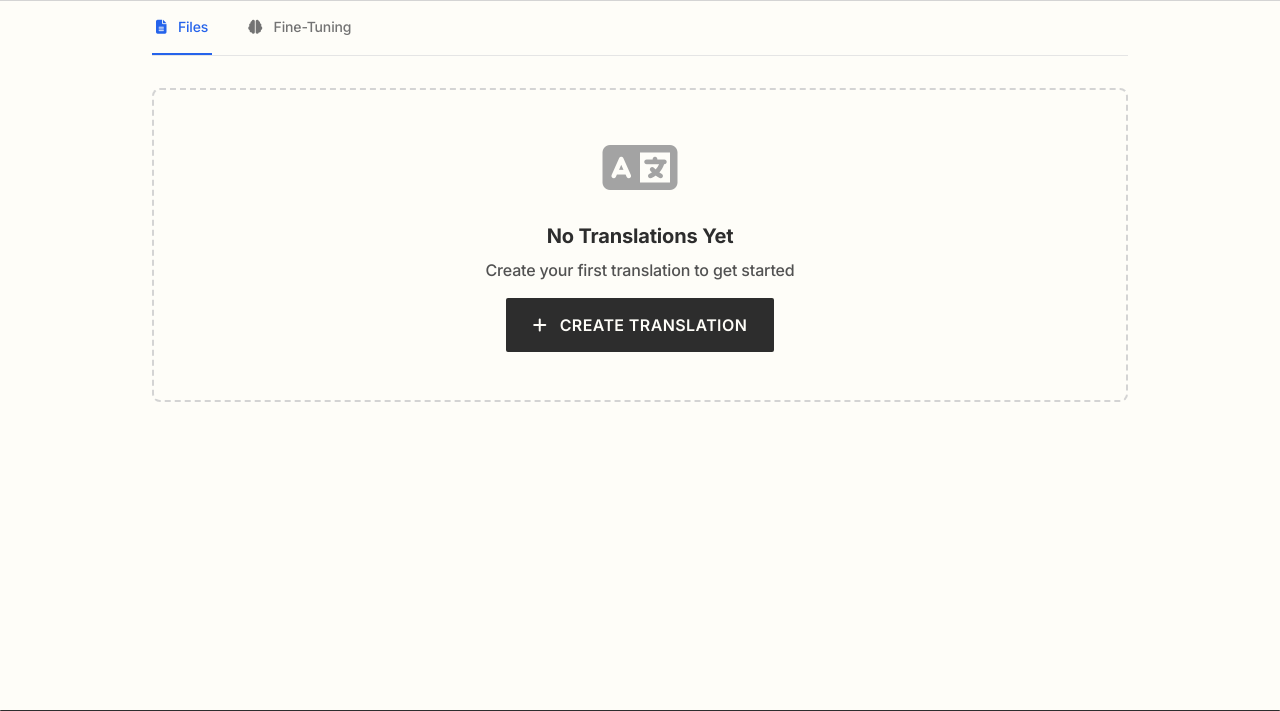
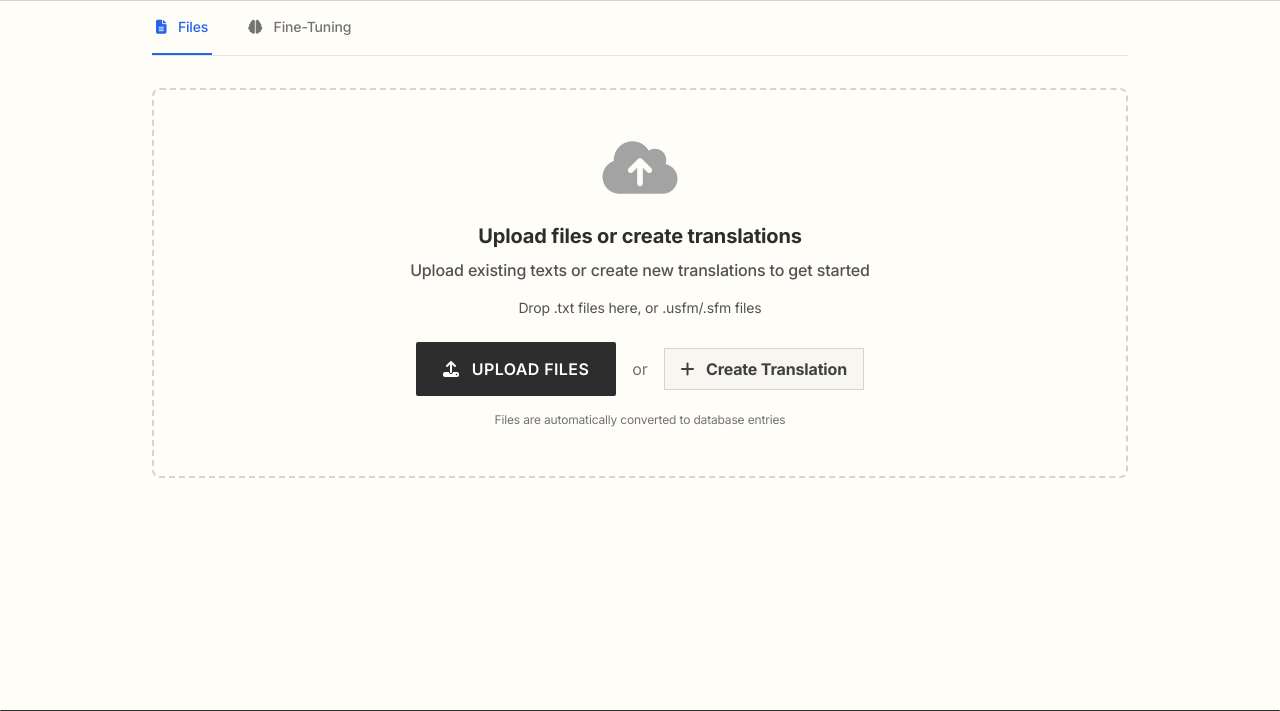
Before and after one commit to genesis-ai-dev/CodexZero, a Python web app: template templates/project.html in a window 1280 px wide. Shown: the part 263-974 px from the top of the page. Run offline with Jinja, Linux system fonts and the light colour scheme; the template is opened without the code that fills it, so the values that code supplies are empty; some libraries are stand-ins or nearby versions.

Commit message:
accidentally remove the file importer added it back now

```diff
--- a/templates/project.html
+++ b/templates/project.html
@@ -133,9 +133,29 @@
                     <h2 class="text-xl font-bold mb-2" style="color: #2d2d2d;">Translations</h2>
                     <p class="text-neutral-600 font-medium">All translations in this project</p>
                 </div>
+                        </div>
+
+            <!-- Upload Zone -->
+            <div id="drag-drop-zone" class="border-2 border-dashed border-neutral-300 rounded-lg p-8 mb-6 text-center hover:border-blue-400 hover:bg-blue-50 transition-colors cursor-pointer">
+                <div class="flex flex-col items-center">
+                    <i class="fas fa-cloud-upload-alt text-4xl text-neutral-400 mb-4"></i>
+                    <h3 class="text-lg font-bold text-neutral-700 mb-2">Drop files here or click to upload</h3>
+                    <p class="text-sm text-neutral-600 mb-4">Upload .txt files, or .usfm/.sfm files</p>
+                    <input type="file" id="file-input" multiple accept=".txt,.usfm,.sfm" class="hidden">
+                    <div class="text-xs text-neutral-500">Files are automatically converted to database entries</div>
+                </div>
             </div>
 
-
+            <!-- Upload Progress -->
+            <div id="upload-progress" class="hidden mb-6 p-4 bg-blue-50 border border-blue-200 rounded-lg">
+                <div class="flex items-center mb-2">
+                    <i class="fas fa-spinner fa-spin text-blue-600 mr-2"></i>
+                    <span class="text-blue-700 font-medium">Uploading...</span>
+                </div>
+                <div class="w-full bg-blue-200 rounded-full h-2">
+                    <div id="progress-bar" class="bg-blue-600 h-2 rounded-full transition-all duration-300" style="width: 0%"></div>
+                </div>
+            </div>
 
             <div class="space-y-6">
                 <!-- Project Translations -->
@@ -186,17 +206,38 @@
                 {% endfor %}
             </div>
             {% else %}
-            <!-- Empty State -->
-            <div class="border-2 border-dashed border-neutral-300 rounded-lg p-12 text-center">
+            <!-- Empty State with Upload -->
+            <div id="drag-drop-zone-empty" class="border-2 border-dashed border-neutral-300 rounded-lg p-12 text-center hover:border-blue-400 hover:bg-blue-50 transition-colors cursor-pointer">
                 <div class="flex flex-col items-center">
-                    <i class="fas fa-language text-6xl text-neutral-400 mb-6"></i>
-                    <h3 class="text-xl font-bold mb-2" style="color: #2d2d2d;">No Translations Yet</h3>
-                    <p class="text-neutral-600 mb-4 font-medium">Create your first translation to get started</p>
-                    <a href="{{ url_for('translation.translate_page', project_id=project.id) }}"
-                       class="btn-marker">
-                        <i class="fas fa-plus mr-2"></i>
-                        Create Translation
-                    </a>
+                    <i class="fas fa-cloud-upload-alt text-6xl text-neutral-400 mb-6"></i>
+                    <h3 class="text-xl font-bold mb-2" style="color: #2d2d2d;">Upload files or create translations</h3>
+                    <p class="text-neutral-600 mb-4 font-medium">Upload existing texts or create new translations to get started</p>
+                    <p class="text-sm text-neutral-600 mb-6">Drop .txt files here, or .usfm/.sfm files</p>
+                    <input type="file" id="file-input-empty" multiple accept=".txt,.usfm,.sfm" class="hidden">
+                    <div class="flex items-center space-x-4 mb-4">
+                        <button class="btn-marker" onclick="document.getElementById('file-input-empty').click()">
+                            <i class="fas fa-upload mr-2"></i>
+                            Upload Files
+                        </button>
+                        <span class="text-neutral-500">or</span>
+                        <a href="{{ url_for('translation.translate_page', project_id=project.id) }}"
+                           class="px-4 py-2 paper-light text-neutral-700 border border-neutral-300 font-bold hover:bg-neutral-100 transition-colors">
+                            <i class="fas fa-plus mr-2"></i>
+                            Create Translation
+                        </a>
+                    </div>
+                    <div class="text-xs text-neutral-500">Files are automatically converted to database entries</div>
+                </div>
+            </div>
+
+            <!-- Upload Progress for Empty State -->
+            <div id="upload-progress-empty" class="hidden mt-6 p-4 bg-blue-50 border border-blue-200 rounded-lg">
+                <div class="flex items-center mb-2">
+                    <i class="fas fa-spinner fa-spin text-blue-600 mr-2"></i>
+                    <span class="text-blue-700 font-medium">Uploading...</span>
+                </div>
+                <div class="w-full bg-blue-200 rounded-full h-2">
+                    <div id="progress-bar-empty" class="bg-blue-600 h-2 rounded-full transition-all duration-300" style="width: 0%"></div>
                 </div>
             </div>
             {% endif %}
```
